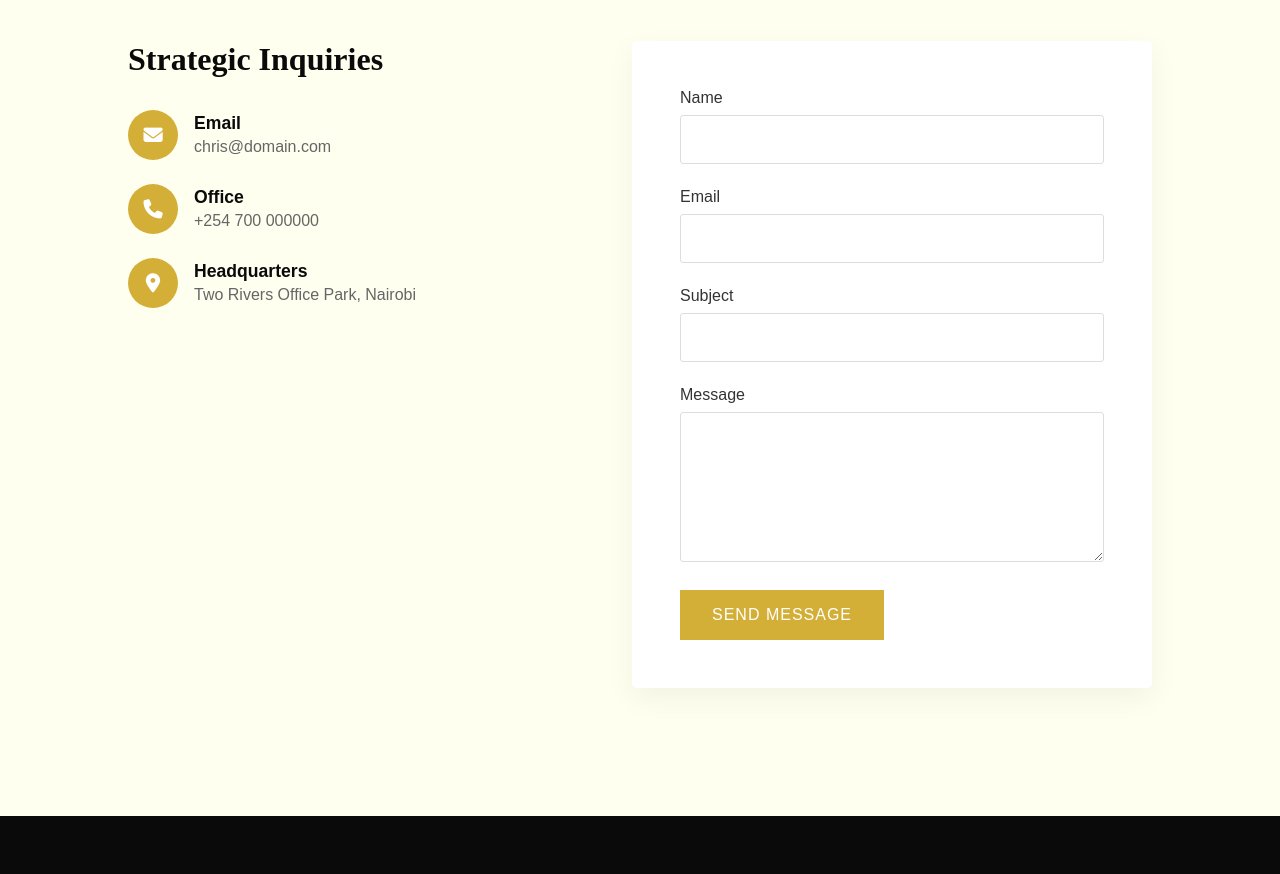
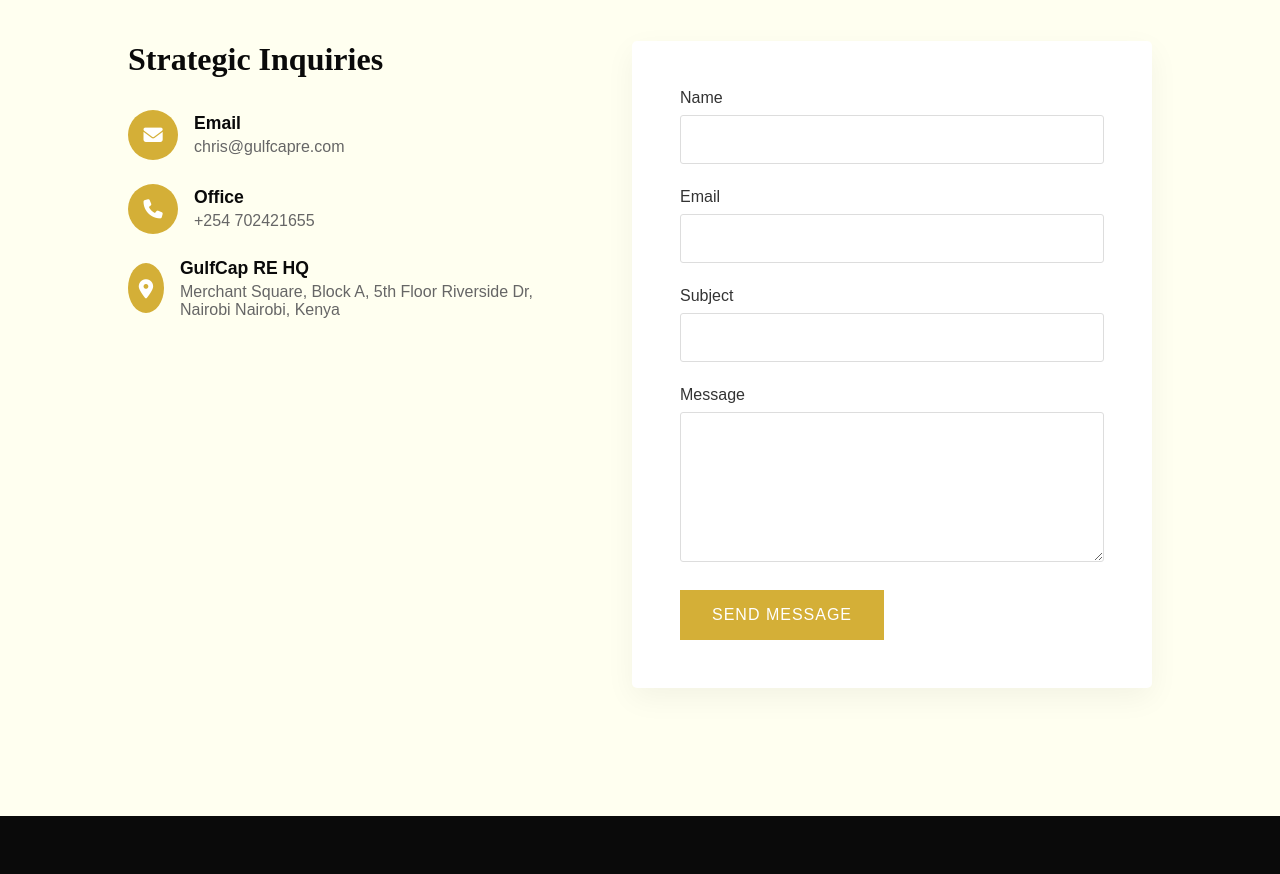
Before and after one commit to kukatinga/coch, a plain HTML site: page index.html in a window 1280 px wide. Shown: the part 8000-8874 px from the top of the page. Drawn offline with Linux system fonts and the light colour scheme.

Commit message:
Update index.html

```diff
--- a/index.html
+++ b/index.html
@@ -1049,7 +1049,7 @@
                     </div>
                     <div class="contact-text">
                         <h4>Email</h4>
-                        <p>chris@domain.com</p>
+                        <p>chris@gulfcapre.com</p>
                     </div>
                 </div>
 
@@ -1059,7 +1059,7 @@
                     </div>
                     <div class="contact-text">
                         <h4>Office</h4>
-                        <p>+254 700 000000</p>
+                        <p>+254 702421655</p>
                     </div>
                 </div>
 
@@ -1068,8 +1068,9 @@
                         <i class="fas fa-map-marker-alt"></i>
                     </div>
                     <div class="contact-text">
-                        <h4>Headquarters</h4>
-                        <p>Two Rivers Office Park, Nairobi</p>
+                        <h4>GulfCap RE HQ</h4>
+                        <p>Merchant Square, Block A, 5th Floor Riverside Dr, Nairobi
+Nairobi, Kenya</p>
                     </div>
                 </div>
             </div>
```
